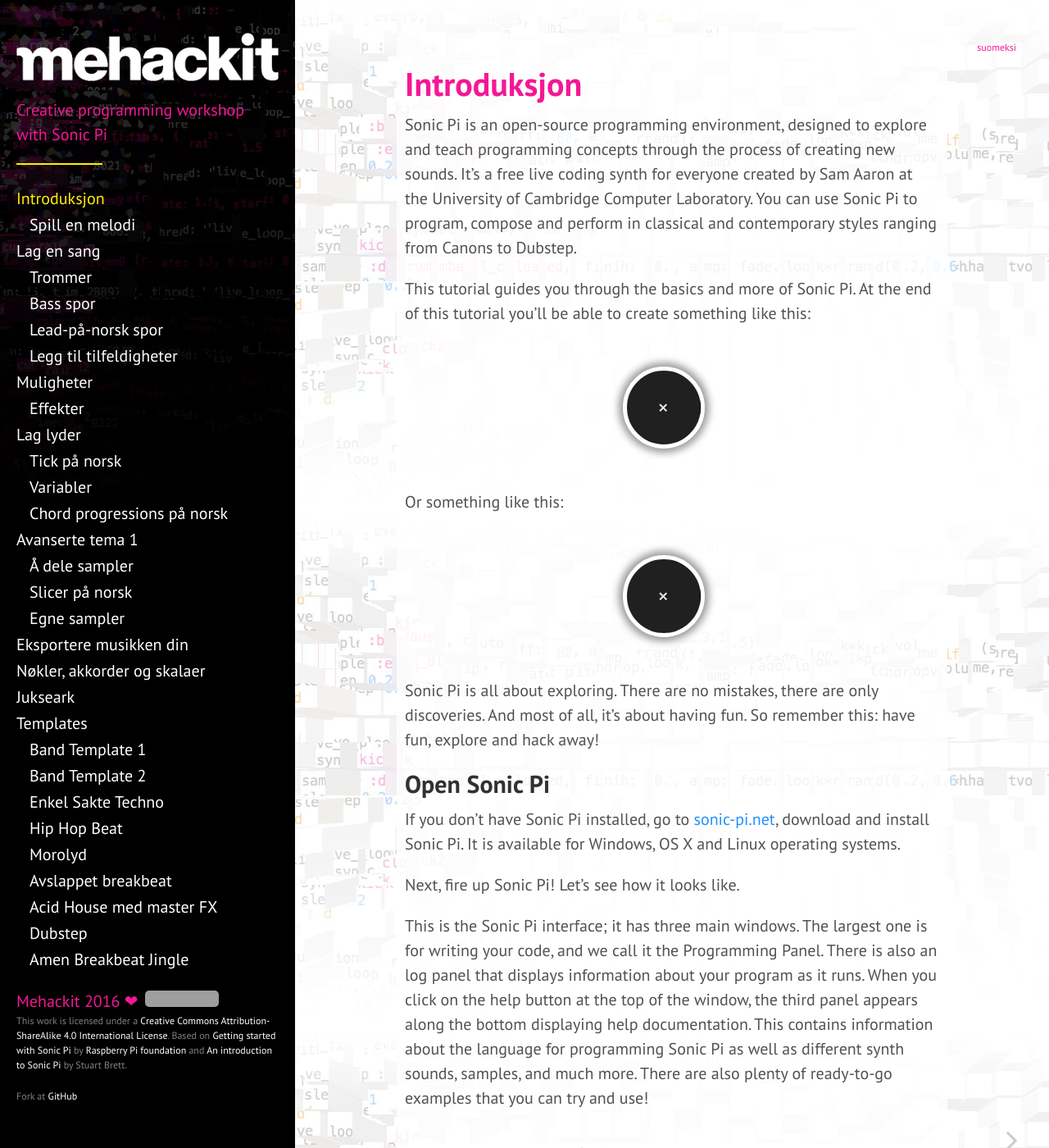
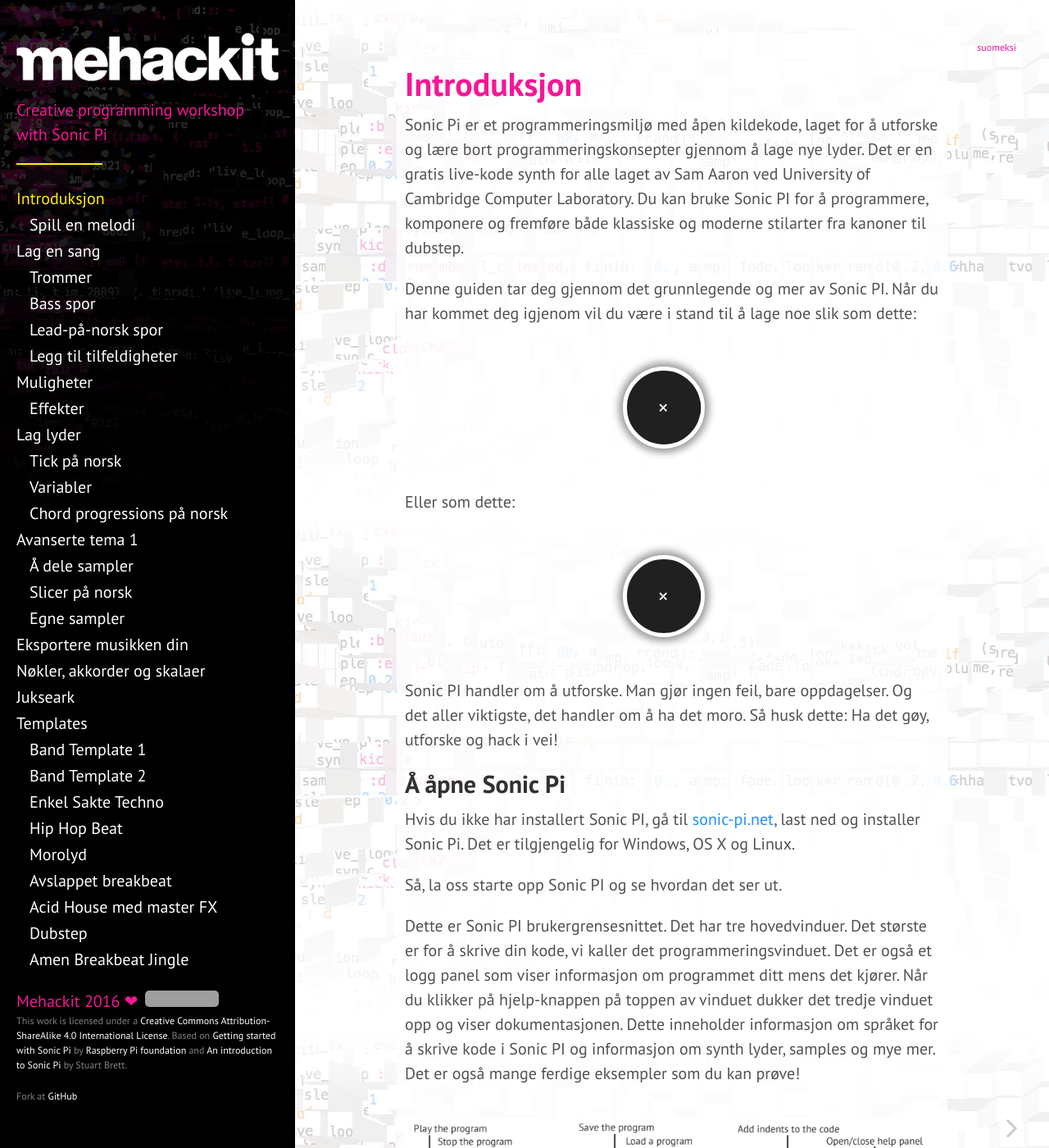
Before and after one commit to mehackit/sonic-pi-workshop, a Jekyll site: the page built from _exercises/no/01-introduction/01-introduction.md, in a window 1280 px wide and 1400 px high. Shown: the whole window at 82% size. Built offline with Jekyll 4.4.1, drawn with Linux system fonts in a browser that asks for light colours; nearby versions of some CDN libraries; some of the changed text lies outside the part shown; grey boxes are pictures that could not be loaded.

Commit message:
Initial translation of 01-01 to no

```diff
--- a/_exercises/no/01-introduction/01-introduction.md
+++ b/_exercises/no/01-introduction/01-introduction.md
@@ -5,45 +5,43 @@ lang: no
 layout: exercise
 ---
 
-Sonic Pi is an open-source programming environment, designed to explore and teach programming concepts through the process of creating new sounds. It's a free live coding synth for everyone created by Sam Aaron at the University of Cambridge Computer Laboratory. You can use Sonic Pi to program, compose and perform in classical and contemporary styles ranging from Canons to Dubstep.
+Sonic Pi er et programmeringsmiljø med åpen kildekode, laget for å utforske og lære bort programmeringskonsepter gjennom å lage nye lyder. Det er en gratis live-kode synth for alle laget av Sam Aaron ved  University of Cambridge Computer Laboratory. Du kan bruke Sonic PI for å programmere, komponere og fremføre både klassiske og moderne stilarter fra kanoner til dubstep.
 
-This tutorial guides you through the basics and more of Sonic Pi. At the end of this tutorial you'll be able to create something like this:
+Denne guiden tar deg gjennom det grunnlegende og mer av Sonic PI. Når du har kommet deg igjenom vil du være i stand til å lage noe slik som dette:
 
 {% include player.html filepath="/assets/audio/groove.mp3" %}
 
-Or something like this:
+Eller som dette:
 
 {% include player.html filepath="/assets/audio/amen.mp3" %}
 
-Sonic Pi is all about exploring. There are no mistakes, there are only discoveries. And most of all, it's about having fun. So remember this: have fun, explore and hack away!
+Sonic PI handler om å utforske. Man gjør ingen feil, bare oppdagelser. Og det aller viktigste, det handler om å ha det moro. Så husk dette: Ha det gøy, utforske og hack i vei!
 
-## Open Sonic Pi
+## Å åpne Sonic Pi
 
-If you don't have Sonic Pi installed, go to <a href="http://sonic-pi.net/">sonic-pi.net</a>, download and install Sonic Pi. It is available for Windows, OS X and Linux operating systems.
+Hvis du ikke har installert Sonic PI, gå til <a href="http://sonic-pi.net/">sonic-pi.net</a>, last ned og installer Sonic Pi. Det er tilgjengelig for Windows, OS X og Linux.
 
-Next, fire up Sonic Pi! Let's see how it looks like.
+Så, la oss starte opp Sonic PI og se hvordan det ser ut.
 
-This is the Sonic Pi interface; it has three main windows. The largest one is for writing your code, and we call it the Programming Panel. There is also an log panel that displays information about your program as it runs. When you click on the help button at the top of the window, the third panel appears along the bottom displaying help documentation. This contains information about the language for programming Sonic Pi as well as different synth sounds, samples, and much more. There are also plenty of ready-to-go examples that you can try and use!
+Dette er Sonic PI brukergrensesnittet. Det har tre hovedvinduer. Det største er for å skrive din kode, vi kaller det programmeringsvinduet. Det er også et logg panel som viser informasjon om programmet ditt mens det kjører. Når du klikker på hjelp-knappen på toppen av vinduet dukker det tredje vinduet opp og viser dokumentasjonen. Dette inneholder informasjon om språket for å skrive kode i Sonic PI og informasjon om synth lyder, samples og mye mer. Det er også mange ferdige eksempler som du kan prøve!
 
 <img src="{{ "/assets/img/interface.png" | prepend: site.baseurl}}">
-<p class="center"><small><i>Sonic Pi interface</i></small></p>
+<p class="center"><small><i>Sonic Pi brukergrensesnitt</i></small></p>
 
-## Play a note
+## Spill en tone
 
-Let’s start with programming Sonic Pi to play a note. Select the `Buffer 0` tab and type:
+La oss starte med å programmere Sonic PI til å spile en tone. Velg `Buffer 0` og skriv:
 
 {% highlight ruby %}
 play 60
 {% endhighlight %}
 
-Press **Run** from the upper left corner. Can you hear a beep?
+Trykk **Run**  i det øvre venstre hjørnet. Kn du høre et pip?
 
-Try different values. Write for example `play 50` or `play 70`. How does the sound change?
+Prøv med forskjellige verdier. Skriv for eksempel `play 50` eller `play 70`. Hvordan endrer det lyden?
 
-Now try to write `pley 60` and click run. What happens?
+Nå kan du prøve å skrive `pley 60` og klikke på run. Hva skjer?
 
-> This is an example of a bug in your code. In later activities, if the error panel displays text you will know that you have a bug that you need to fix. It could be that you have misspelt a word like `play`.
+> Dette er et eksempel på en bug i koden din. I senere oppgaver, hvis det kommer noe i feilvinduet så kan du se at du har en feil som du må fikse. Det kan være at du for eksempel har skrevet et ord feil, sånn som her hvor det skulle stått `play`.
 
-The numbers you used are _MIDI notes_. MIDI is a useful way to compose and is a useful tool for quickly
-testing your notes and adjusting them by lowering their value (making your note lower) or increasing it, (making
-the pitch higher). Sonic Pi is familiar with both MIDI note numbers (values between `0` and `127`) and traditional musical notation (such as `:C4`, `:Eb3` or `:G5`).
+Nummerene du bruker heter _MIDI toner_. MIDI er en nyttig måte å komponere på og er et nyttig verktøy for kjapt å teste ut toner på ved å senke verdien (gjøre tonen mørkere) eller å øke verdien (gjøre tonen lysere). Sonic PI kan spille både MIDI tone nummere (verdier mellom `0` og `127`) og tradisjonell musikknotasjon (slik som `:C4`, `:Eb3` eller `:G5`).
```
